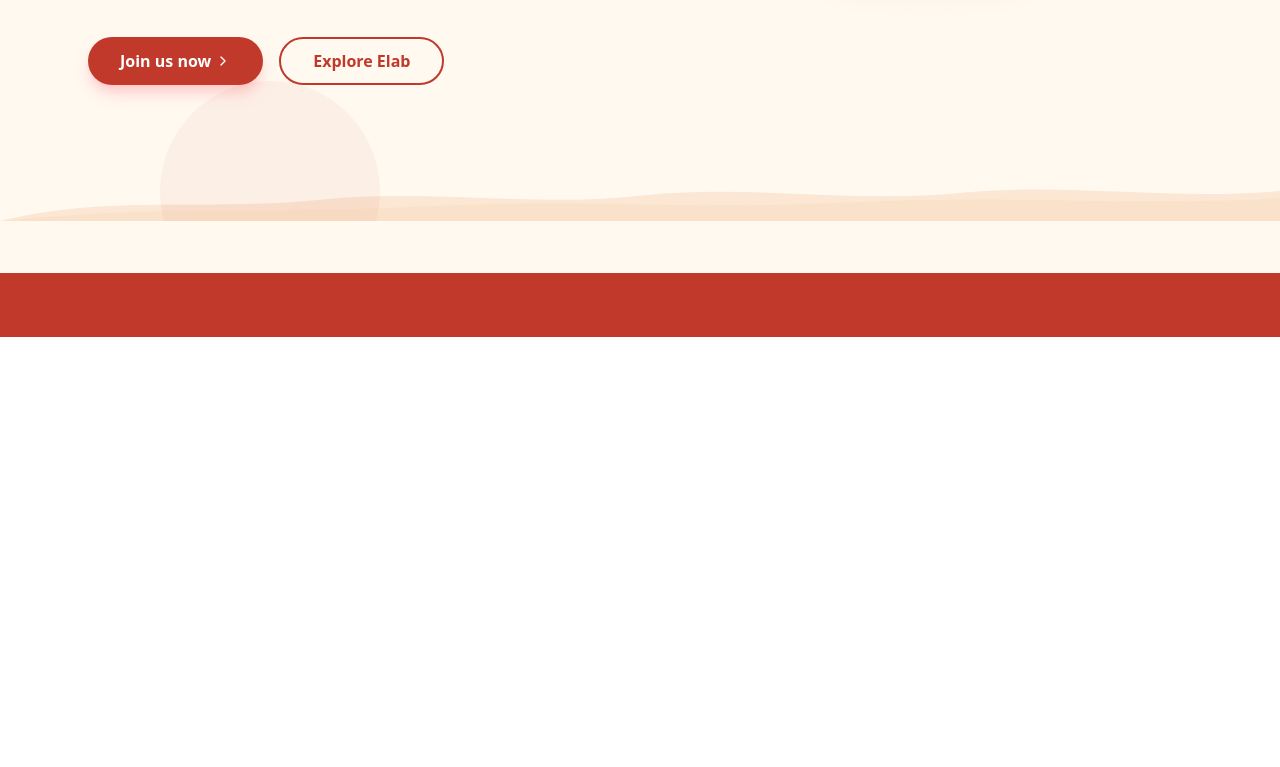
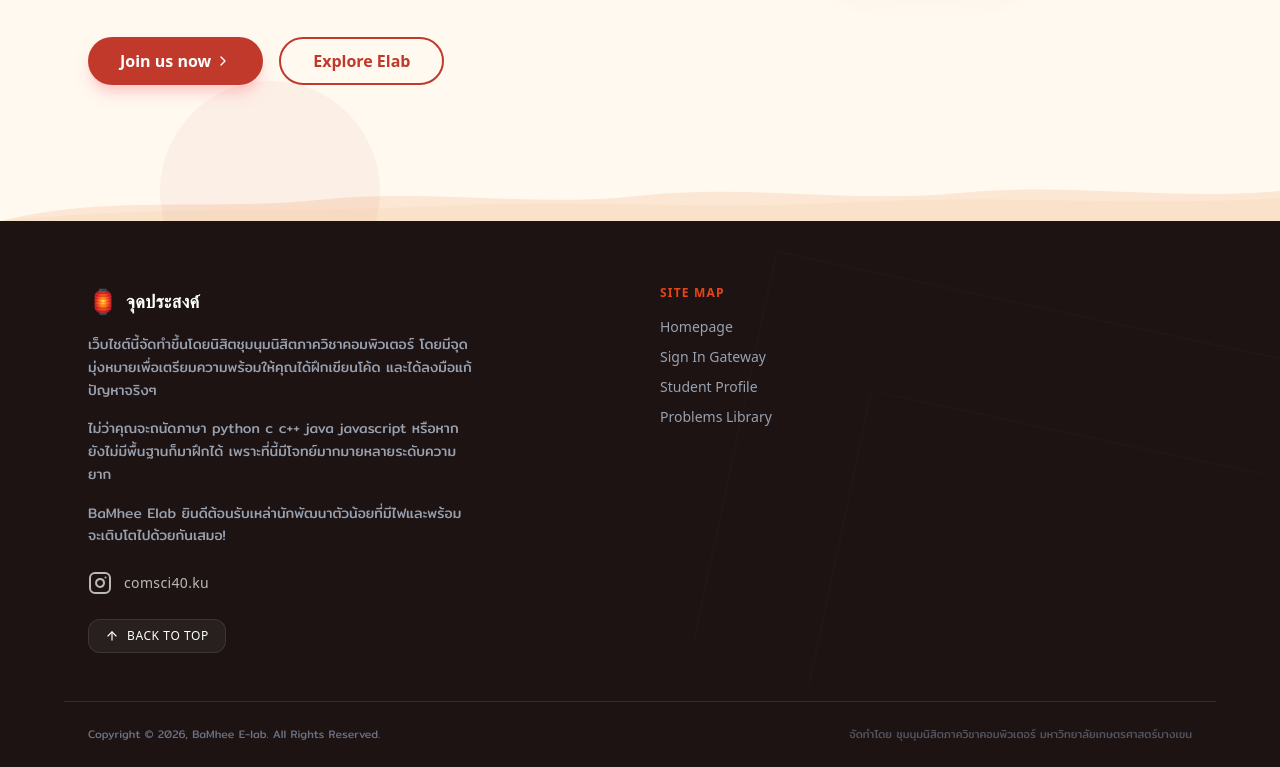
Before and after one commit to WnoizcGosu/BaMheeElab, a Next.js app: page / in a window 1280 px wide. Shown: the part 463-1230 px from the top of the page. Before the commit the page ends 800 px from the top, so only its background shows below. Built offline with nearby package versions, Linux system fonts and the light colour scheme; a web font is replaced by a local one.

Commit message:
feat: adding footer in landing page

```diff
--- a/app/page.tsx
+++ b/app/page.tsx
@@ -1,6 +1,9 @@
 "use client";
+
 import Link from "next/link";
-import { Home, BookOpen, Users, Trophy, Code2, ChevronRight, Star, Zap } from "lucide-react";
+import { useState, useEffect } from "react";
+// Added Instagram, Discord, Github, and ArrowUp icons
+import { Home, BookOpen, Users, Trophy, Code2, ChevronRight, Star, Zap, Instagram, Disc, Github, ArrowUp } from "lucide-react";
 import { Button } from "@/components/ui/button";
 import BowlIllustration from "@/components/shared/BowlIllustration";
 import WaveSection from "@/components/shared/WaveSection";
@@ -44,9 +47,12 @@ const features = [
   },
 ];
 
+export default function LandingPage() {
+  // Smooth scroll handler for the "Back to Top" button layout behavior
+  const scrollToTop = () => {
+    window.scrollTo({ top: 0, behavior: "smooth" });
+  };
 
-
-export default function LandingPage() {
   return (
     <div className="flex flex-col min-h-screen bg-brand-cream font-sans">
       {/* ── Navbar ── */}
@@ -57,20 +63,8 @@ export default function LandingPage() {
             <span className="font-display font-bold text-lg text-brand-red tracking-wide">BaMhee E-lab</span>
           </div>
 
-          {/*          <nav className="hidden md:flex items-center gap-6">
-            {["About", "Elab", "Problems"].map((item) => (
-              <a
-                key={item}
-                href="#"
-                className="text-sm text-gray-500 hover:text-brand-red transition-colors font-medium"
-              >
-                {item}
-              </a>
-            ))}
-          </nav> */}
-
           <div className="hidden md:flex items-center gap-20">
-            <Link href="/landing">
+            <Link href="/">
               <p className="text-sm text-gray-500 hover:text-brand-red transition-colors font-medium">About</p>
             </Link>
             <Link href="/problems">
@@ -138,73 +132,109 @@ export default function LandingPage() {
           <WaveSection bgColor="#FFF9F0" fillColor="#F5CBA7" className="mt-4" />
         </section>
       </main>
-      {/* ── Features ── */}
 
-      {/*<section className="bg-white py-20 px-6">
-        <div className="max-w-6xl mx-auto">
-          <div className="text-center mb-14">
-            <div className="text-xs font-bold tracking-widest uppercase text-brand-orange mb-3">
-              What we offer
-            </div>
-            <h2 className="font-display text-3xl font-bold text-gray-900">
-              Everything you need to master CS
-            </h2>
+      {/* ── Refactored Footer Component ── */}
+      <footer className="bg-[#1D1313] text-white pt-16 pb-6 relative overflow-hidden">
+        {/* Background ambient geometric accents mimicking your reference layout design background */}
+        <div className="absolute inset-0 opacity-[0.02] pointer-events-none">
+          <div className="absolute right-0 bottom-0 w-[600px] h-[400px] border-l border-t border-white transform rotate-12 origin-bottom-right" />
+          <div className="absolute right-20 bottom-0 w-[400px] h-[300px] border-l border-t border-white transform rotate-12 origin-bottom-right" />
         </div>
 
-          <div className="grid grid-cols-1 md:grid-cols-2 lg:grid-cols-3 gap-6">
-            {features.map(({ icon: Icon, title, desc, color }) => (
-              <div
-                key={title}
-                className="group bg-brand-cream rounded-2xl p-6 border border-[#F5CBA7] hover:shadow-lg hover:-translate-y-1 transition-all duration-300 relative overflow-hidden"
+        <div className="max-w-6xl mx-auto px-6 grid grid-cols-1 md:grid-cols-12 gap-10 pb-12 border-b border-white/10 relative z-10">
+
+          {/* Column 1: Brand Info Box (Span 5 columns) */}
+          <div className="md:col-span-5 flex flex-col justify-between space-y-6">
+            <div className="space-y-4">
+              <div className="flex items-center gap-2">
+                <span className="text-2xl">🏮</span>
+                <span className="font-display font-bold text-lg tracking-wide text-white">
+                  จุดประสงค์
+                </span>
+              </div>
+              <p className="text-sm text-gray-400 max-w-sm leading-relaxed">
+                เว็บไชต์นี้จัดทำขึ้นโดยนิสิตชุมนุมนิสิตภาควิชาคอมพิวเตอร์ โดยมีจุดมุ่งหมายเพื่อเตรียมความพร้อมให้คุณได้ฝึกเขียนโค้ด และได้ลงมือแก้ปัญหาจริงๆ
+              </p>
+              <p className="text-sm text-gray-400 max-w-sm leading-relaxed">
+                ไม่ว่าคุณจะถนัดภาษา python c c++ java javascript หรือหากยังไม่มีพื้นฐานก็มาฝึกได้ เพราะที่นี้มีโจทย์มากมายหลายระดับความยาก
+              </p>
+              <p className="text-sm text-gray-400 max-w-sm leading-relaxed">
+                BaMhee Elab ยินดีต้อนรับเหล่านักพัฒนาตัวน้อยที่มีไฟและพร้อมจะเติบโตไปด้วยกันเสมอ!
+              </p>
+            </div>
+
+
+            <div className="flex items-center gap-5">
+              {/* Combined Social Anchor Link targeting group hover */}
+              <a
+                href="https://www.instagram.com/comsci40.ku/"
+                target="_blank"
+                rel="noreferrer"
+                className="group flex items-center gap-3 w-fit"
               >
-                <div
-                  className="w-12 h-12 rounded-xl flex items-center justify-center mb-4 text-white"
-                  style={{ backgroundColor: color }}
+                {/* The Icon: inherits group hover state */}
+                <Instagram className="w-6 h-6 text-white/70 group-hover:text-white transition-colors duration-200" />
+
+                {/* The Text Label: inherits group hover state synced perfectly */}
+                <span className="text-sm font-medium text-white/70 group-hover:text-white transition-colors duration-200 tracking-wide">
+                  comsci40.ku
+                </span>
+              </a>
+            </div>
+
+            {/* Back to Top Interceptor */}
+            <div>
+              <button
+                onClick={scrollToTop}
+                className="inline-flex items-center gap-2 px-4 py-2 bg-white/5 hover:bg-white/10 border border-white/10 text-white font-medium rounded-xl text-xs uppercase tracking-wider transition-all duration-200 active:scale-95 cursor-pointer"
               >
-                  <Icon className="w-6 h-6" />
-                </div>
-                <h3 className="font-display text-base font-bold mb-2" style={{ color }}>
-                  {title}
-                </h3>
-                <p className="text-sm text-gray-500 leading-relaxed">{desc}</p>
-
-                <div
-                  className="absolute -bottom-5 -right-5 w-16 h-16 rounded-full opacity-20 group-hover:opacity-30 transition-opacity"
-                  style={{ backgroundColor: color }}
-                />
-              </div>
-            ))}
+                <ArrowUp className="w-3.5 h-3.5" />
+                Back to Top
+              </button>
             </div>
           </div>
-      </section> */}
 
-      {/* ── CTA Banner ── */}
+          {/* Spacer layout separator (Span 1 column) */}
+          <div className="hidden md:block md:col-span-1" />
 
-      {/*<section className="py-20 px-6 bg-gradient-to-r from-[#922B21] via-[#C0392B] to-[#E8441A] relative overflow-hidden">
-        <div className="absolute inset-0 opacity-10">
-          <div className="absolute top-4 left-10 text-6xl">🏮</div>
-          <div className="absolute bottom-4 right-20 text-5xl">🥢</div>
-          <div className="absolute top-1/2 left-1/3 text-4xl">🍜</div>
+          {/* Column 2: Site Map Link Structure (Span 3 columns) */}
+          <div className="md:col-span-3 space-y-4">
+            <h4 className="text-xs font-bold text-brand-orange uppercase tracking-widest">
+              Site Map
+            </h4>
+            <ul className="space-y-2.5 text-sm">
+              <li>
+                <Link href="/" className="text-gray-400 hover:text-white font-medium transition-colors hover:underline decoration-brand-orange underline-offset-4">
+                  Homepage
+                </Link>
+              </li>
+              <li>
+                <Link href="/login" className="text-gray-400 hover:text-white font-medium transition-colors hover:underline decoration-brand-orange underline-offset-4">
+                  Sign In Gateway
+                </Link>
+              </li>
+              <li>
+                <Link href="/profile" className="text-gray-400 hover:text-white font-medium transition-colors hover:underline decoration-brand-orange underline-offset-4">
+                  Student Profile
+                </Link>
+              </li>
+              <li>
+                <Link href="/problems" className="text-gray-400 hover:text-white font-medium transition-colors hover:underline decoration-brand-orange underline-offset-4">
+                  Problems Library
+                </Link>
+              </li>
+            </ul>
           </div>
-        <div className="max-w-2xl mx-auto text-center relative z-10">
-          <h2 className="font-display text-3xl font-bold text-white mb-4">
-            Ready to start your journey?
-          </h2>
-          <p className="text-white/75 text-base mb-8">
-            Join thousands of CS students experimenting and growing with BaMhee E-lab.
-          </p>
-          <Link href="/register">
-            <Button
-              className="bg-white text-brand-red hover:bg-brand-cream border-0 text-base px-8 py-3 h-auto shadow-xl"
-            >
-              Create Free Account →
-            </Button>
-          </Link>
+
+
         </div>
-      </section>*/}
 
-      {/* ── Footer ── */}
-      <footer className="bg-[#C0392B] py-8 px-8"></footer>
+        {/* Bottom Absolute Copy strip row bar line */}
+        <div className="max-w-6xl mx-auto px-6 pt-6 flex flex-col sm:flex-row items-center justify-between text-[11px] text-gray-500 gap-2">
+          <p>Copyright © 2026, BaMhee E-lab. All Rights Reserved.</p>
+          <p className="opacity-70">จัดทำโดย ชุมนุมนิสิตภาควิชาคอมพิวเตอร์ มหาวิทยาลัยเกษตรศาสตร์บางเขน</p>
+        </div>
+      </footer>
     </div>
   );
 }
--- a/app/profile/page.tsx
+++ b/app/profile/page.tsx
@@ -154,7 +154,7 @@ export default function ProfilePage() {
             </div>
 
             {/* Languages */}
-            <div className="bg-white rounded-2xl p-5 border border-[#F5CBA7] shadow-sm">
+            {/* <div className="bg-white rounded-2xl p-5 border border-[#F5CBA7] shadow-sm">
               <div className="flex items-center gap-2 mb-4">
                 <Code2 className="w-4 h-4 text-brand-red" />
                 <h3 className="font-display font-bold text-sm text-gray-800">Languages</h3>
@@ -179,7 +179,7 @@ export default function ProfilePage() {
                   </div>
                 ))}
               </div>
-            </div>
+            </div> */}
 
             {/* Solve distribution */}
             <div className="bg-white rounded-2xl p-6 border border-[#F5CBA7] shadow-sm">
```
Lines whose indentation alone changed are shown as unchanged.
